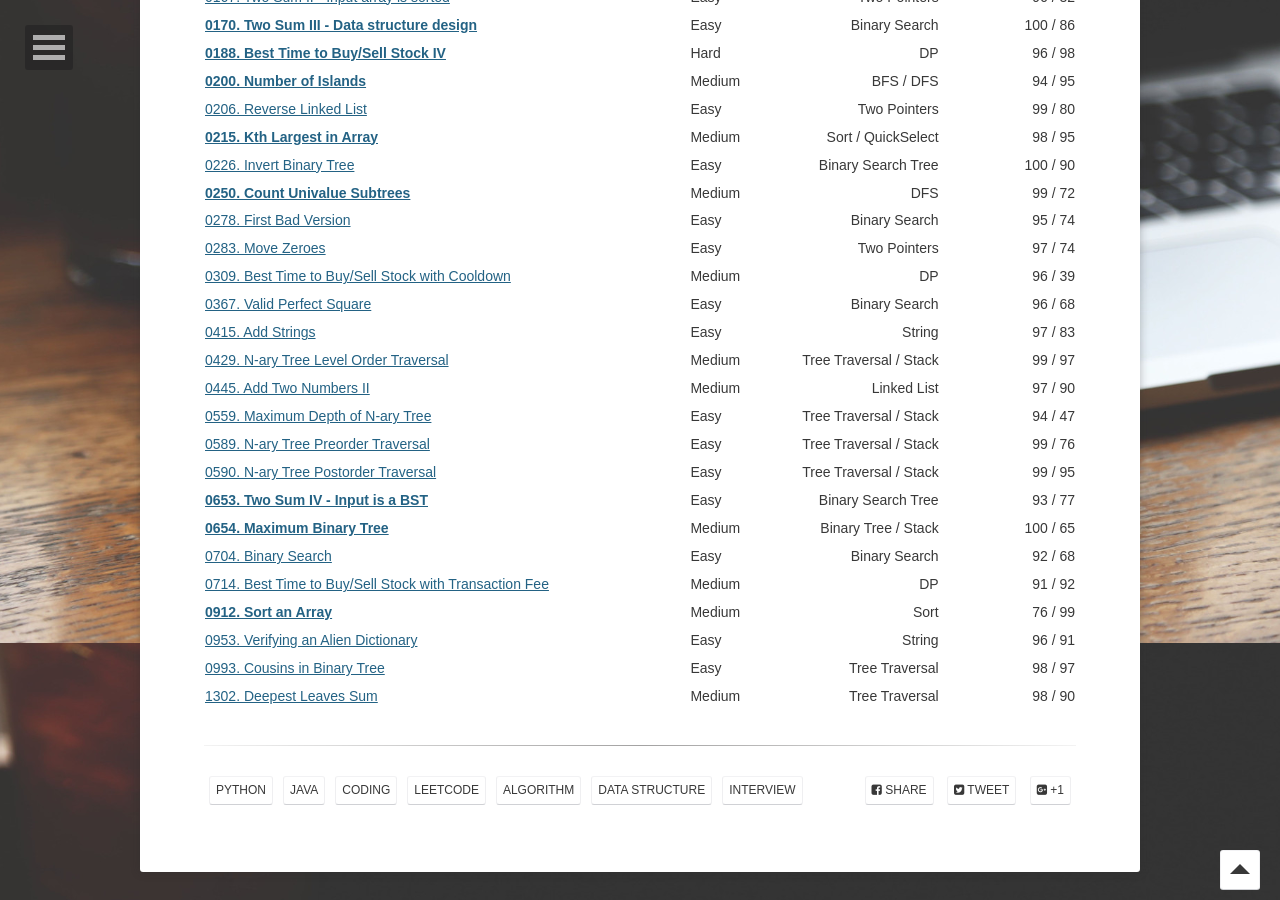
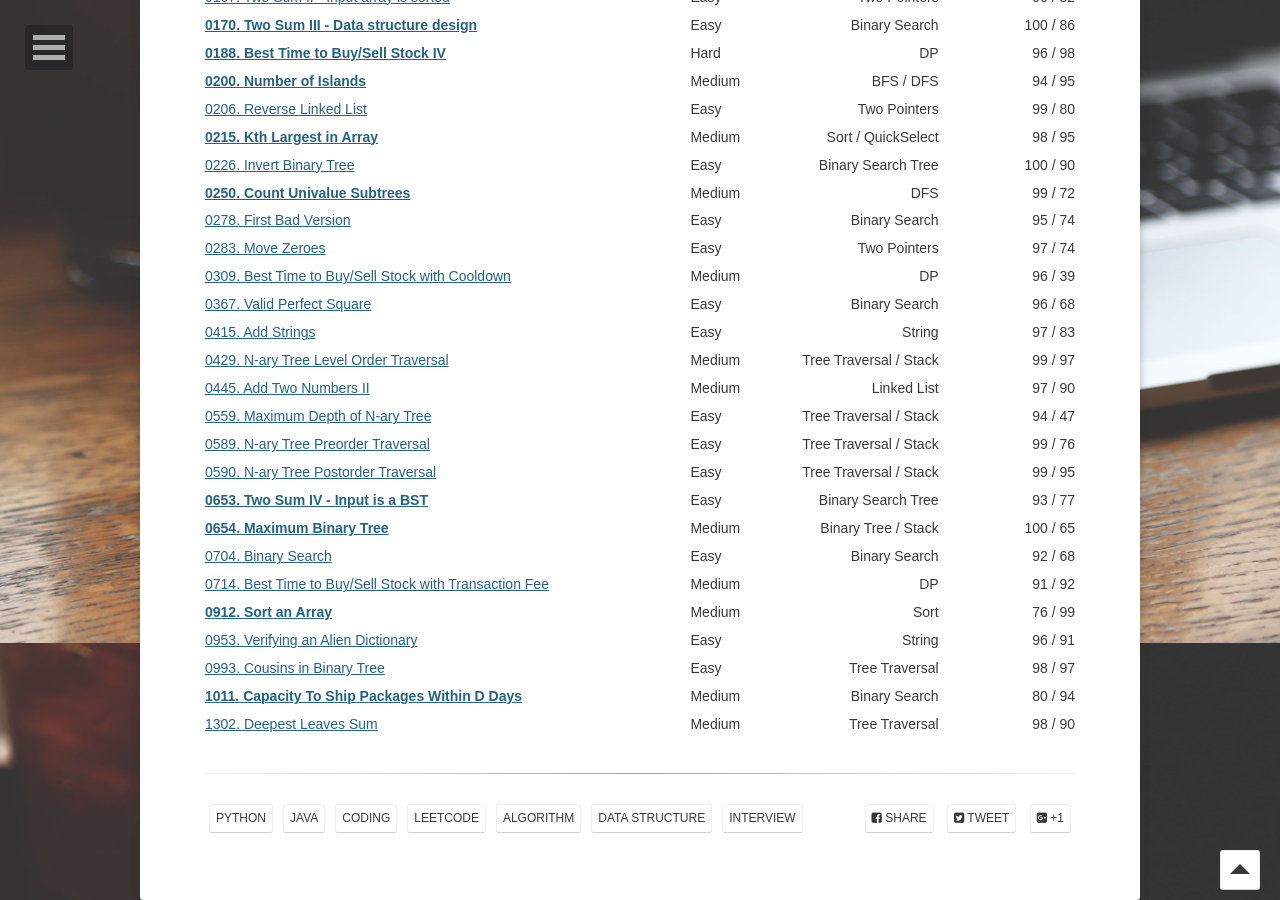
Before and after one commit to yylou/yylou.github.io, a Jekyll site: the page built from _posts/2050-07-28-leetcoding.md, in a window 1280 px wide and 900 px high, scrolled down 1157 px. Built offline with Jekyll 4.4.1, drawn with Linux system fonts in a browser that asks for light colours; some web fonts are replaced.

Commit message:
Add LeetCode 1011

```diff
--- a/_posts/2050-07-28-leetcoding.md
+++ b/_posts/2050-07-28-leetcoding.md
@@ -67,5 +67,6 @@ comments: true
 | [**0912. Sort an Array**](https://yyloumike.gitbook.io/leetcode/sorting/0912.-sort-an-array){:target="_blank"}                                                            | Medium | Sort | 76 / 99 |
 | [0953. Verifying an Alien Dictionary](https://yyloumike.gitbook.io/leetcode/string/0953.-verifying-an-alien-dictionary){:target="_blank"}                                 | Easy | String | 96 / 91 |
 | [0993. Cousins in Binary Tree](https://yyloumike.gitbook.io/leetcode/tree/binary-tree-traversal-3-qs/0993.-cousins-in-binary-tree){:target="_blank"}                      | Easy | Tree Traversal | 98 / 97 |
+| [**1011. Capacity To Ship Packages Within D Days**](https://yyloumike.gitbook.io/leetcode/binary-search/1011.-capacity-to-ship-packages-within-d-days){:target="_blank"}  | Medium | Binary Search | 80 / 94 |
 | [1302. Deepest Leaves Sum](https://yyloumike.gitbook.io/leetcode/tree/binary-tree-traversal-3-qs/1302.-deepest-leaves-sum){:target="_blank"}                              | Medium | Tree Traversal | 98 / 90 |
 {: rules="groups"}
```
